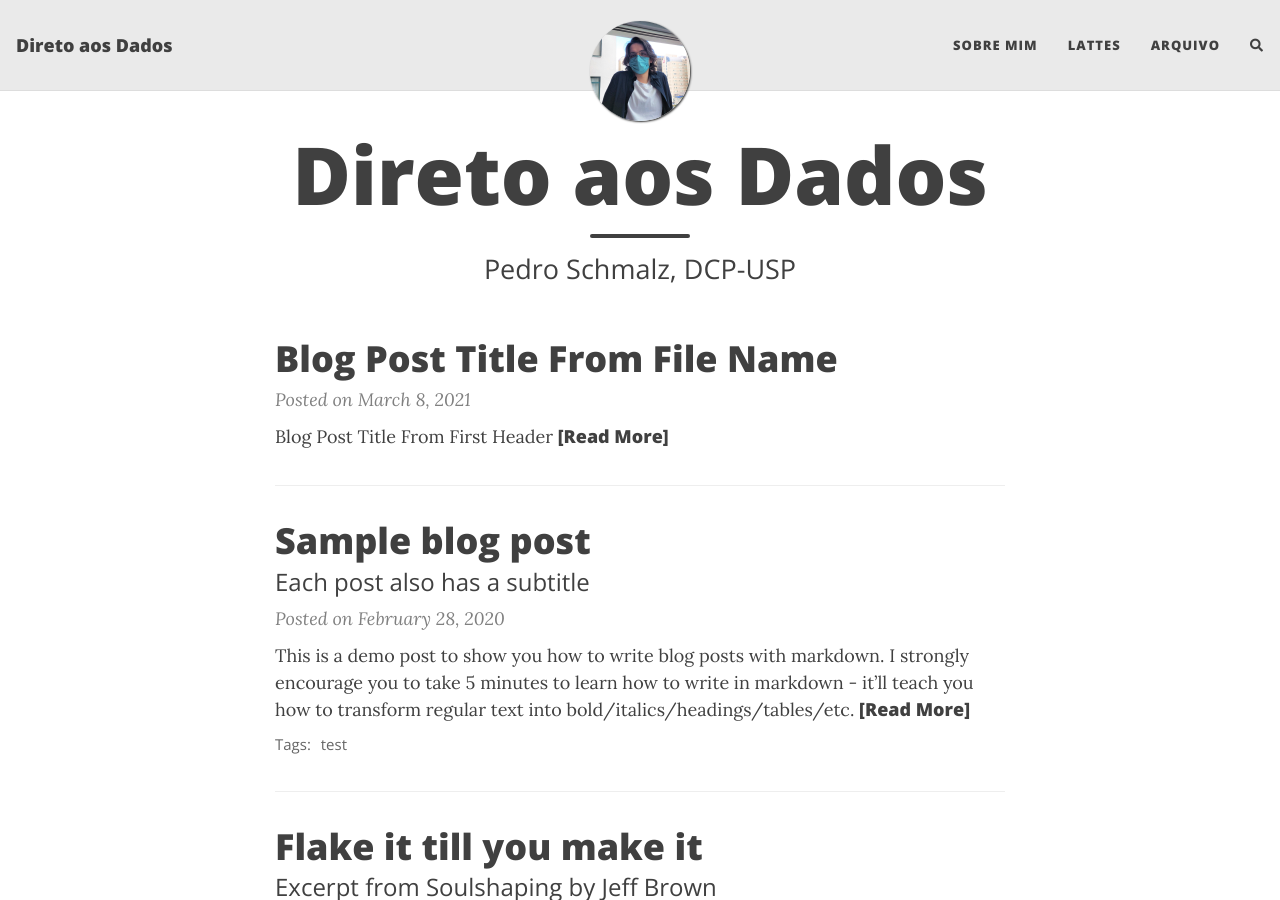
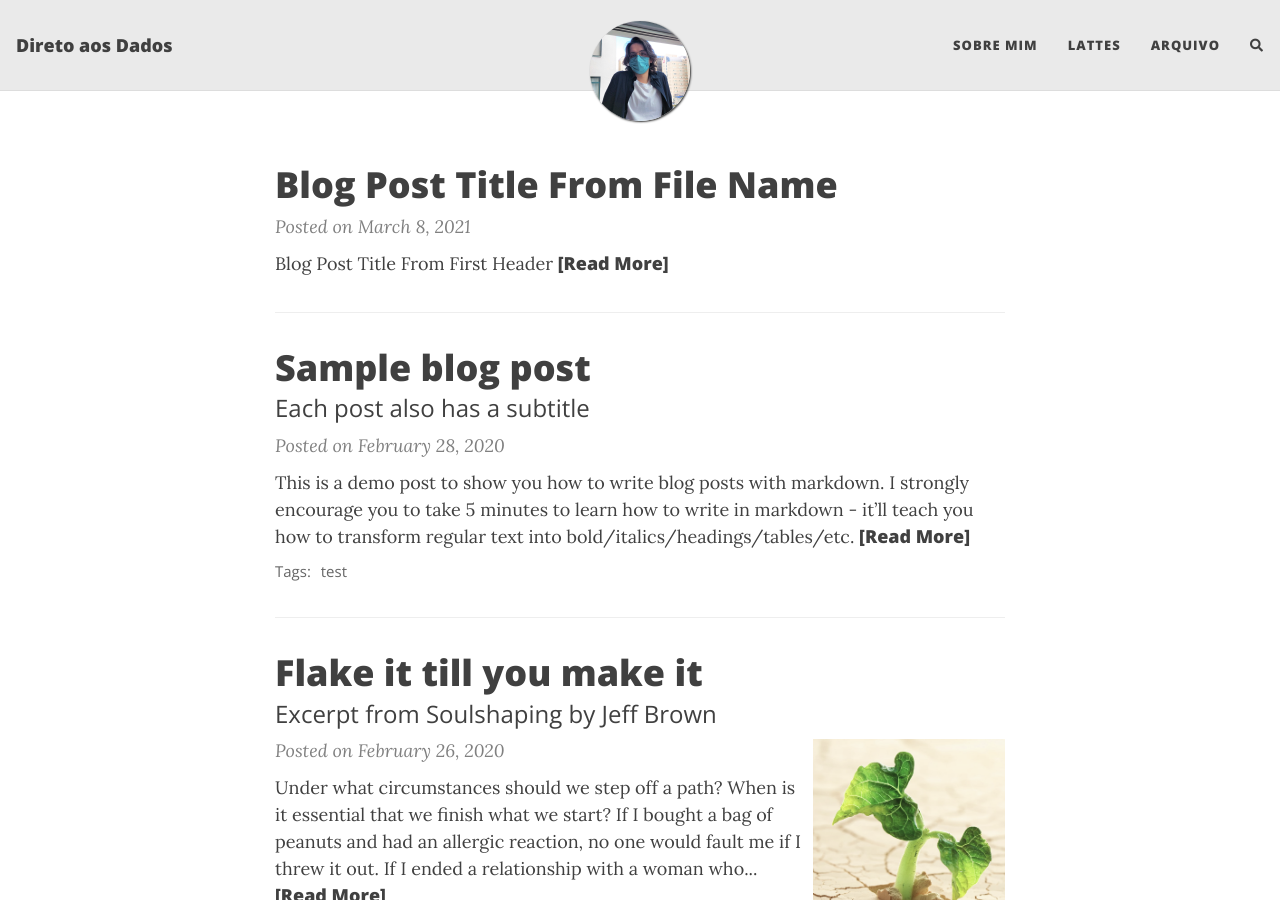
Before and after one commit to PedroSchmalz/pedroschmalz.github.io, a Jekyll site: the page built from index.html, in a window 1280 px wide and 900 px high. Built offline with Jekyll 4.4.1, drawn with Linux system fonts in a browser that asks for light colours; nearby versions of some CDN libraries; the list of posts is cut into pages by our own code; comment, search, counter and statistics services are not loaded.

Commit message:
Update index.html

```diff
--- a/index.html
+++ b/index.html
@@ -1,5 +1,5 @@
 ---
 layout: home
-title: Direto aos Dados
-subtitle: Pedro Schmalz, DCP-USP
+title:
+subtitle:
 ---
```
